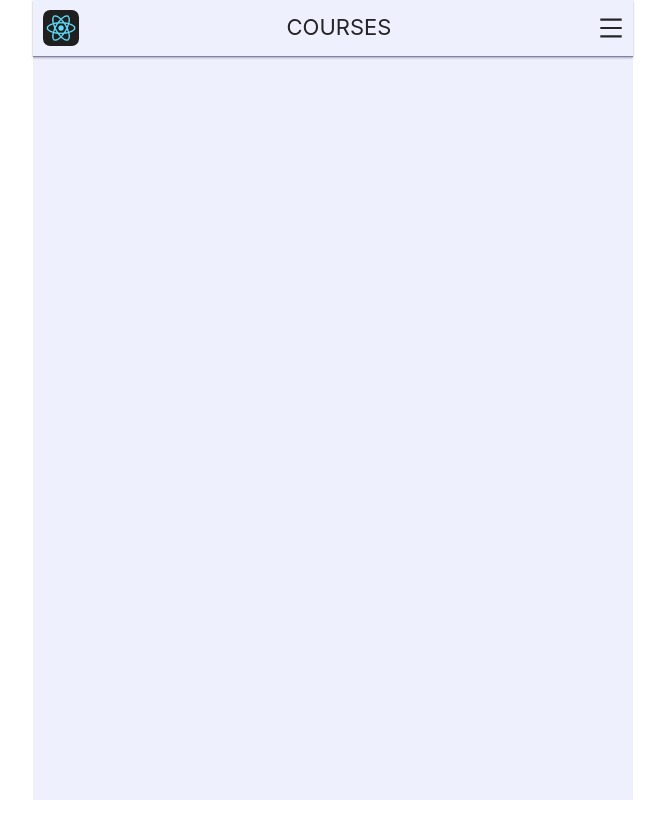
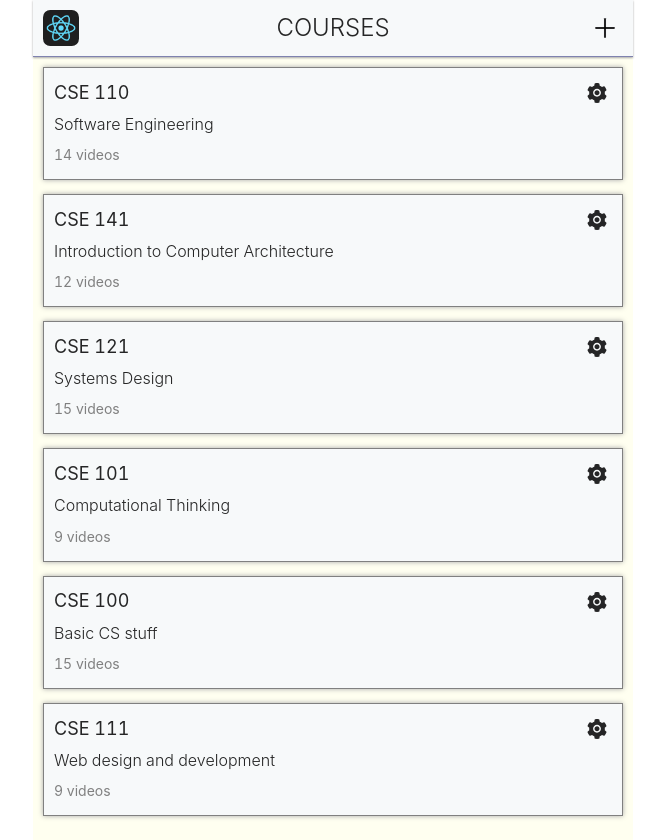
Before and after one commit to flownotes/flownotes.github.io, a React (Create React App) app: page /notes in a window 1280 px wide. Shown: the whole page, without its empty margins (307-972 px from the left). Before the commit the page ends 800 px from the top, so only its background shows below. Built offline with nearby package versions, Linux system fonts and the light colour scheme.

Commit message:
UI is visually complete

```diff
--- a/src/AllCourses.css
+++ b/src/AllCourses.css
@@ -6,6 +6,7 @@ nav.all-courses-nav {
   display: flex;
   justify-content: space-between;
   padding: 10px;
+  background: #f7f9fa;
   box-shadow: 0px 1px 2px 0px darkgrey;
   border-bottom: 1px solid #7f82af;
 }
@@ -16,14 +17,78 @@ nav.all-courses-nav img{
 }
 
 nav.all-courses-nav > p {
-  text-align: center;
-  font-size: 22px;
+  font-size: 24px;
   margin-bottom: 0px;
+  font-weight: 300;
+  line-height: 1;
+  display: flex;
+  align-items: center;
+  justify-content: center;
 }
 
 nav.all-courses-nav > span {
   display: flex;
   align-items: center;
+  justify-content: center;
   font-size: 24px;
   margin-bottom: 0px;
+  /* set width to match logo on the left
+  so that the title is centered */
+  width: 36px;
 }
+
+.course-container {
+  padding: 10px;
+}
+
+.course-card {
+  padding: 10px;
+  margin-bottom: 1em;
+  border: 1px solid grey;
+  background: #f7f9fa;
+  box-shadow: 0px 0px 5px 0px darkgrey;
+}
+
+.course-card-header {
+  display: flex;
+  justify-content: space-between;
+  align-items: center;
+  margin-bottom: 4px;
+}
+
+.course-card-header .anticon {
+  font-size: 20px;
+  width: 30px;
+  height: 30px;
+  display: flex;
+  align-items: center;
+  justify-content: center;
+}
+
+.course-code {
+  font-size: 18px;
+  font-weight: 400;
+  margin-bottom: 0px;
+}
+.course-name {
+  font-size: 16px;
+  font-weight: 300;
+  margin-bottom: 7px;
+}
+.course-vcount{
+  color: gray;
+  margin-bottom: 3px;
+}
+
+/*
+Dropdown UL style "ul.ant-dropdown-menu"
+{
+  border: 2px solid #b1b1b1;
+  border-radius: 2px;
+  box-shadow: 0px 2px 4px 0px #b9b8b8;
+  top: -8px; // this was in that specific usecase
+  left: -5px;
+}
+
+// also add border-bottom to menu elements
+*/
--- a/src/AllCourses.js
+++ b/src/AllCourses.js
@@ -1,42 +1,82 @@
 import React from "react"
 import Logo from "./components/Logo"
 import { Dropdown, Menu } from "antd"
-import { MenuOutlined } from '@ant-design/icons'
+import { PlusOutlined, SettingFilled} from '@ant-design/icons'
+import { withRouter, useHistory } from "react-router-dom";
 
 import "./AllCourses.css"
 
 
 // generate some mock data to develop the components + interaction
 // for images just screen shot a few thumbnails, have them in /public or base64 embed
-let data = {}
+let data = {
+  cid1 : {
+    code: "CSE 110",
+    name: "Software Engineering",
+    vcount: 14,
+    active: true
+  },
+  cid2 : {
+    code: "CSE 141",
+    name: "Introduction to Computer Architecture",
+    vcount: 12,
+    active: true
+  },
+  cid3 : {
+    code: "CSE 121",
+    name: "Systems Design",
+    vcount: 15,
+    active: true
+  },
+  cid4 : {
+    code: "CSE 101",
+    name: "Computational Thinking",
+    vcount: 9,
+    active: true
+  },
+  cid5 : {
+    code: "CSE 100",
+    name: "Basic CS stuff",
+    vcount: 15,
+    active: false
+  },
+  cid6 : {
+    code: "CSE 111",
+    name: "Web design and development",
+    vcount: 9,
+    active: false
+  },
+}
 
-export default function AllCourses(){
-  return (
-    <div className="courses-shell">
-      <Nav />
+export default class AllCourses extends React.Component {
+  constructor(props){
+    super(props)
+  }
 
-    </div>
-  )
+  render(){
+    let objs = Object.keys(data)
+    return (
+      <div className="courses-shell">
+        <Nav />
+        <div className="course-container">
+          {objs.map(key => <Course key={key} {...data[key]}/>)}
+        </div>
+      </div>
+    )
+  }
 }
 
 function Nav(){
-
   const menu = (
     <Menu>
       <Menu.Item>
-        <a target="_blank" rel="noopener noreferrer" href="http://www.alipay.com/">
-          1st menu item
-        </a>
+        Add new course
       </Menu.Item>
       <Menu.Item>
-        <a target="_blank" rel="noopener noreferrer" href="http://www.taobao.com/">
           2nd menu item
-        </a>
       </Menu.Item>
       <Menu.Item>
-        <a target="_blank" rel="noopener noreferrer" href="http://www.tmall.com/">
           3rd menu item
-        </a>
       </Menu.Item>
       <Menu.Item danger>a danger item</Menu.Item>
     </Menu>
@@ -45,11 +85,30 @@ function Nav(){
   return (
     <nav className="all-courses-nav">
       <Logo style={{height: "36px", padding:"3px"}}/>
-      {/* V this is still not centered (bad css, but def looks centered) */}
       <p>COURSES</p>
-      <Dropdown overlay={menu}>
-        <MenuOutlined />
+      <Dropdown overlay={menu} trigger={['click']} placement="bottomRight">
+        <PlusOutlined />
       </Dropdown>
     </nav>
     )
 }
+
+// the card ui for a single course
+function Course(props){
+  const {name, code, vcount} = props
+
+  let history = useHistory()
+  const goToCourse = () => {
+    history.push(`/notes/${code}`)
+  }
+  return(
+    <div className="course-card" onClick={goToCourse}>
+      <div className="course-card-header">
+        <h2 className="course-code">{code}</h2>
+        <SettingFilled onClick={(e)=>{e.stopPropagation();console.log(e)}} />
+      </div>
+      <p  className="course-name">{name}</p>
+      <p  className="course-vcount">{vcount} videos</p>
+    </div>
+  )
+}
--- a/src/App.css
+++ b/src/App.css
@@ -2,5 +2,11 @@
     max-width: 600px;
     margin: auto;
     min-height: 100vh;
-    background: #eff0fd;
+    background: ivory;
 }
+
+/*
+Go for whimsical color scheme
+color: ivory; --background
+color: #f7f9fa; --light grey
+ */
```
